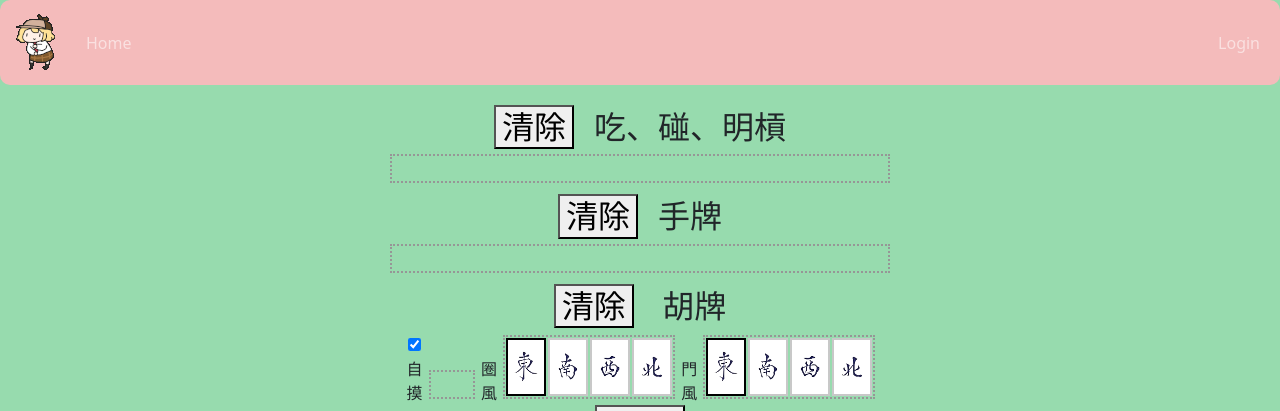
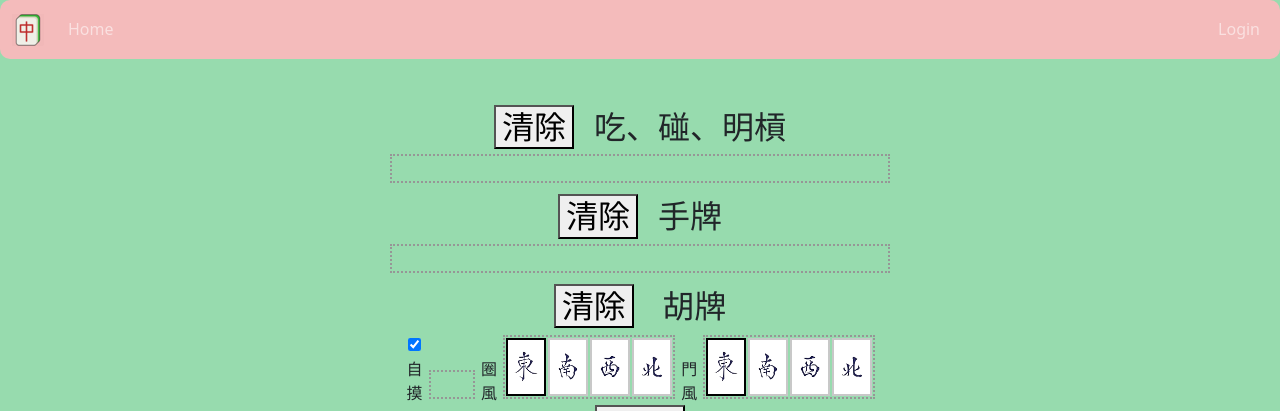
Before and after one commit to langley228/aien16-mahjong-ui, a Flask app: page /ans in a window 1280 px wide. Shown: the top 411 px of the page. Run offline with Flask 2, Linux system fonts and the light colour scheme.

Commit message:
change icon image

```diff
--- a/mahjong/templates/base.html
+++ b/mahjong/templates/base.html
@@ -3,6 +3,12 @@
 <head>
   <meta charset="UTF-8">
   <meta http-equiv="X-UA-Compatible" content="IE=edge">
+  <!-- page icon -->
+  <link
+      href="{{ url_for('static', filename='favicon.ico') }}"
+      rel="icon"
+      type="image/vnd.microsoft.icon"
+    />
   <!-- Bootstrap CDN -->
   <!-- CSS only -->
   <link href="https://cdn.jsdelivr.net/npm/bootstrap@5.1.3/dist/css/bootstrap.min.css"
@@ -33,7 +39,7 @@
       <div class="container-fluid">
         <a class="navbar-brand" href="{{ url_for('index') }}">
           {% if title != "Login" %}
-          <img src="{{ url_for('static', filename='img/smolAmeJAM.gif') }}" alt="smolAmeJAM">
+          <img src="{{ url_for('static', filename='favicon.ico') }}" alt="favicon">
           {% endif %}
         </a>
         <button class="navbar-toggler" type="button" data-bs-toggle="collapse" data-bs-target="#navbarSupportedContent" aria-controls="navbarSupportedContent" aria-expanded="false" aria-label="Toggle navigation">
--- a/mahjong/templates/login.html
+++ b/mahjong/templates/login.html
@@ -5,7 +5,7 @@
 <main class="form-signin">
   <form action="" method="post">
     {{ form.hidden_tag() }}
-    <img class="mb-4" src="{{ url_for('static', filename='img/smolAmeJAM3.gif') }}" alt="smolAmeJAM">
+    <img src="{{ url_for('static', filename='favicon.ico') }}" alt="favicon">
     <h1 class="h3 mb-3 fw-normal">Greetings!</h1>
 
     <div class="form-floating">
```
